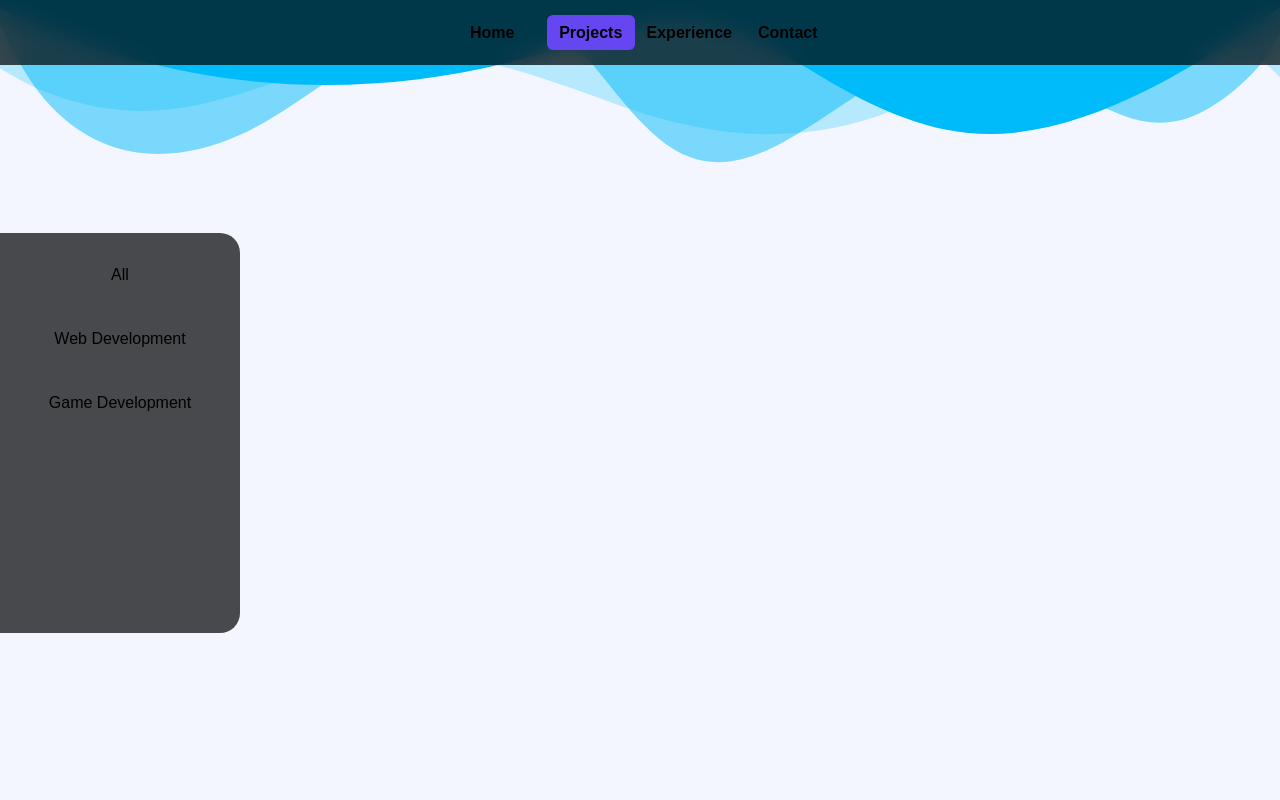
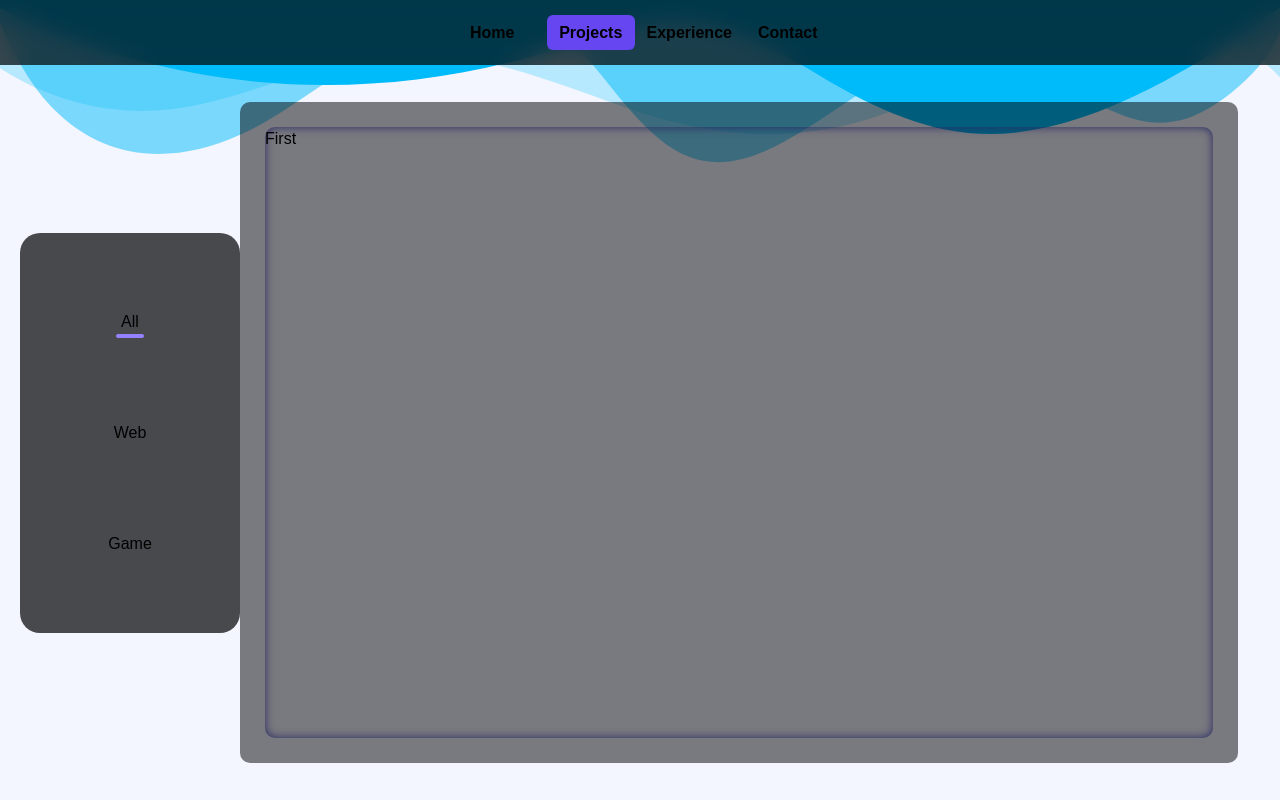
Before and after one commit to xobett/xobett-developer-portfolio, a React (Vite) app: page /projects in a window 1280 px wide. Built offline with nearby package versions, Linux system fonts and the light colour scheme.

Commit message:
add: projects section layout

```diff
--- a/src/App.css
+++ b/src/App.css
@@ -7,7 +7,7 @@ body {
   height: 100svh;
 }
 
-body::-webkit-scrollbar {
+*::-webkit-scrollbar {
   display: none;
 }
 
--- a/src/components/Projects/Projects.css
+++ b/src/components/Projects/Projects.css
@@ -14,15 +14,61 @@
   padding-block: 30px;
   display: flex;
   flex-direction: column;
+  justify-content: space-evenly;
   gap: 40px;
 
+  margin-left: 20px;
   background-color: var(--clr-transparent-black);
-  border-radius: 0 20px 20px 0;
+  border-radius: 20px;
   height: 400px;
-  width: 270px;
+  width: 230px;
 
   overflow: auto;
 }
 
+.project-selection-container a {
+  position: relative;
+}
+
+.project-selection-container a.active::before {
+  content: "";
+  background-color: var(--clr-soft-periwinkle);
+  width: calc(100% + 10px);
+  left: -5px;
+  bottom: -8px;
+  height: 4px;
+  position: absolute;
+  border-radius: 10px;
+}
+
 .projects-container {
+  display: flex;
+  align-items: center;
 }
+
+.projects-container .background {
+  background-color: rgba(0, 0, 0, 0.5);
+  width: 96%;
+  height: 90%;
+  border-radius: 10px;
+  display: flex;
+  align-items: center;
+  justify-content: center;
+  padding: 25px;
+}
+
+.grid-container {
+  height: 100%;
+  width: 100%;
+
+  display: grid;
+  overflow: auto;
+  grid-auto-rows: 100%;
+  border-radius: 10px;
+  box-shadow: inset 0px 0px 10px rgb(40, 40, 99);
+}
+
+.project {
+  color: #000;
+  border-radius: 10px;
+}
--- a/src/components/Projects/Projects.tsx
+++ b/src/components/Projects/Projects.tsx
@@ -6,17 +6,32 @@ export default function Projects() {
       <div className="project-selection-container">
         <ul>
           <li>
-            <a href="#">All</a>
+            <a className="active" href="#">
+              All
+            </a>
           </li>
           <li>
-            <a href="#">Web Development</a>
+            <a className="" href="#">
+              Web
+            </a>
           </li>
           <li>
-            <a href="#">Game Development</a>
+            <a className="" href="#">
+              Game
+            </a>
           </li>
         </ul>
       </div>
-      <div className="projects-container"></div>
+      <div className="projects-container">
+        <div className="background">
+          <div className="grid-container">
+            <div className="project">First</div>
+            <div className="project">Second</div>
+            <div className="project">Third</div>
+            <div className="project">Fourth</div>
+          </div>
+        </div>
+      </div>
     </div>
   );
 }
```
